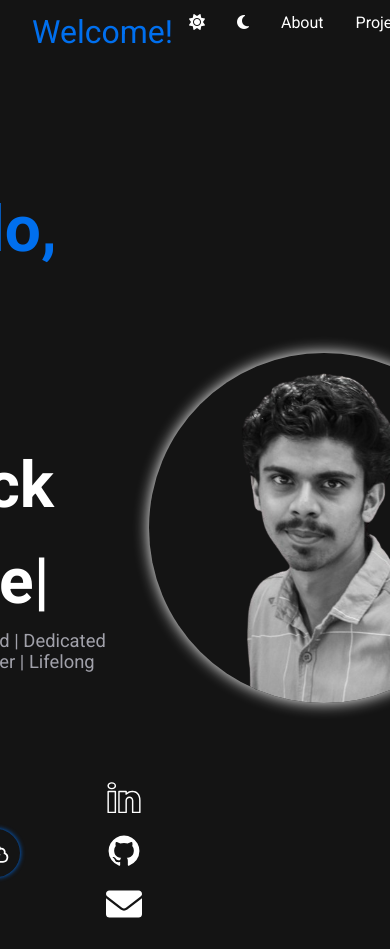
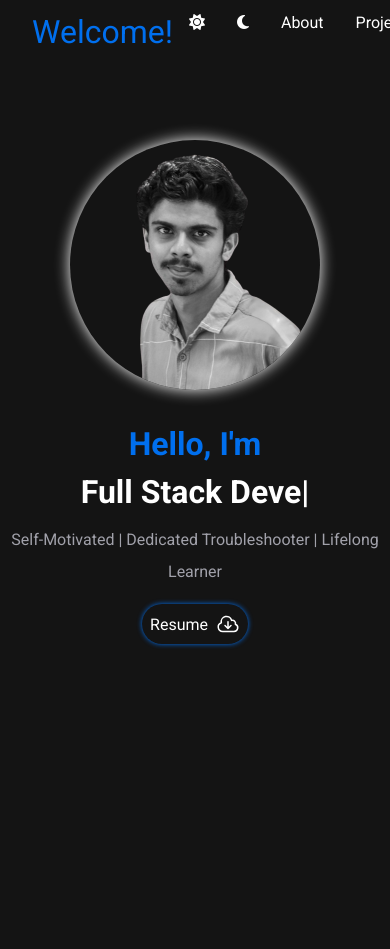
Before and after one commit to abhijith-07/blue-portfolio, a React (Vite) app: page / in a window 390 px wide. Shown: the top 949 px of the page. After the commit the page ends 844 px from the top, so only its background shows below. Built offline with nearby package versions, Linux system fonts and the light colour scheme.

Commit message:
update: tablet response added

```diff
--- a/src/pages/Home.jsx
+++ b/src/pages/Home.jsx
@@ -43,8 +43,8 @@ function Home() {
                     </Introduction>
                     <Options>
                         <button className='resume'>Resume
-                            <svg xmlns="http://www.w3.org/2000/svg" fill="none" viewBox="0 0 24 24" stroke-width="1.5" stroke="currentColor" class="size-6">
-                                <path stroke-linecap="round" stroke-linejoin="round" d="M12 9.75v6.75m0 0-3-3m3 3 3-3m-8.25 6a4.5 4.5 0 0 1-1.41-8.775 5.25 5.25 0 0 1 10.233-2.33 3 3 0 0 1 3.758 3.848A3.752 3.752 0 0 1 18 19.5H6.75Z" />
+                            <svg xmlns="http://www.w3.org/2000/svg" fill="none" viewBox="0 0 24 24" strokeWidth="1.5" stroke="currentColor" className="size-6">
+                                <path stroke-linecap="round" strokeLinejoin="round" d="M12 9.75v6.75m0 0-3-3m3 3 3-3m-8.25 6a4.5 4.5 0 0 1-1.41-8.775 5.25 5.25 0 0 1 10.233-2.33 3 3 0 0 1 3.758 3.848A3.752 3.752 0 0 1 18 19.5H6.75Z" />
                             </svg>
                         </button>
                         <SocialBtns>
@@ -75,6 +75,13 @@ const Container = styled.div`
     align-items: center;
     color: var(--font-white);
     padding-top: 8rem;
+
+    @media screen and (max-width: 768px){
+        display: block;
+        text-align: center;
+        position: absolute;
+        top: 300px;
+    }
 `
 
 const Profile = styled.div`
@@ -90,25 +97,56 @@ const Profile = styled.div`
         box-shadow: 0px 0px 20px var(--primary);
         background-color: #080c13;
     }
+
+    @media screen and (max-width: 768px) {
+        display: flex;
+        justify-content: center;
+        width: 100vw;
+        background-color: red;
+        img {
+            width: 250px;
+            height: 250px;
+            position: absolute;
+            top: -80px;
+        }
+    }
 `
 
 const Details = styled.div`
-    width: 900px;
+    width: 60vw;
+
+    @media screen and (max-width: 768px) {
+        width: 100vw;
+        line-height: 2em;
+    }
 `
 
-const Hello = styled.h1`
+const Hello = styled.h2`
     color: var(--primary);
     font-size: 4rem;
+
+    @media screen and (max-width: 768px) {
+        font-size: 2rem;
+    }
 `
 
 const Header = styled.h1`
     font-size: 4rem;
     line-height: 1.5em;
+
+    @media screen and (max-width: 768px) {
+        font-size: 2rem;
+        line-height: 2em;
+    }
 `
 
 const Description = styled.p`
     color: var(--light-gray);
     font-size: 1.15rem;
+
+    @media screen and (max-width: 768px) {
+        font-size: 1rem;
+    }
 `
 
 const Introduction = styled.div`
@@ -122,7 +160,6 @@ const Options = styled.div`
     margin-top: 5em;
 
     button.resume {
-        height: 3rem;
         padding: 0.5em;
         font-size: 1.25rem;
         color: var(--font-white);
@@ -145,6 +182,19 @@ const Options = styled.div`
     button.resume svg {
         width: 1.75rem;
     }
+
+    @media screen and (max-width: 768px) {
+        margin-top: 1em;
+        justify-content: center;
+
+        button.resume {
+            font-size: 1rem;
+        }
+
+        button.resume svg {
+            width: 1.5rem;
+        }
+    }
 `
 
 const SocialBtns = styled.div`
@@ -164,6 +214,10 @@ const SocialBtns = styled.div`
     button.social-icon svg:hover {
         fill: var(--primary);
     }
+
+    @media screen and (max-width: 768px) {
+        display: none;
+    }
 `
 
 export default Home;
```
